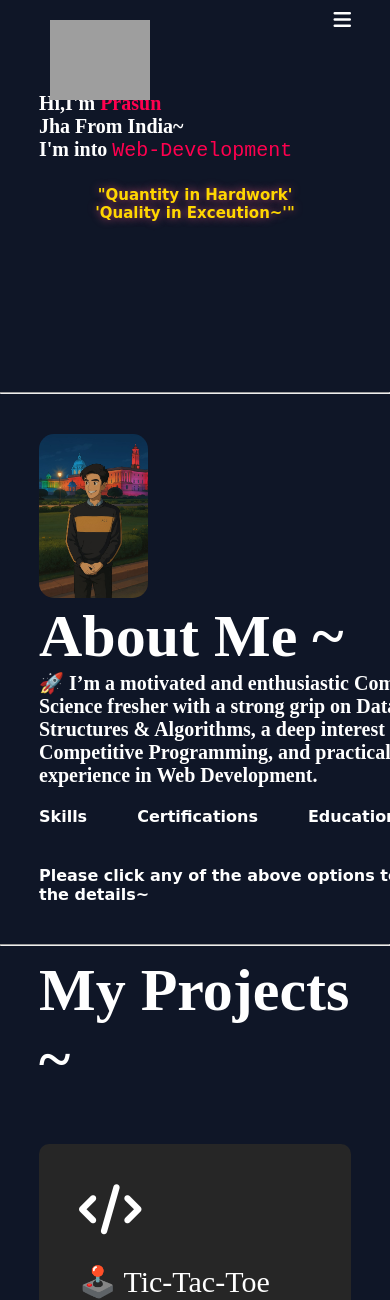
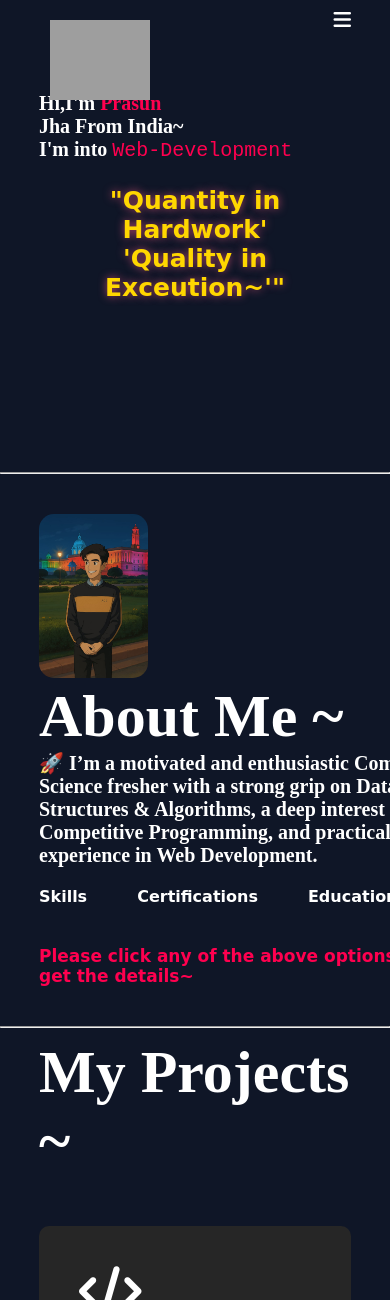
Before and after one commit to prasunjha-codeExplorer/prasuns_port, a plain HTML site: page portfolio-website/index.html in a window 390 px wide. Shown: the top 1300 px of the page. Drawn offline with nearby package versions, Linux system fonts and the light colour scheme; grey boxes are pictures that could not be loaded.

Commit message:
Update style.css

```diff
--- a/portfolio-website/style.css
+++ b/portfolio-website/style.css
@@ -355,10 +355,10 @@ nav ul li a:hover{
 nav .fa-solid{
     display: none;
 }
-#skills{
-    transition: background 0.5s, transform 0.5s;
+#show-details{
+    color:#ff004f;
+    font-size: 20px;
 }
-
 
 /* Making our portfolio responsive for small screens */
 
@@ -368,7 +368,7 @@ nav .fa-solid{
         font-size: 20px;
     }
     #quote{
-        font-size: 15px;
+        font-size: 25px;
         margin-top: 10px;
     }
     .head-logo{
@@ -455,4 +455,8 @@ nav .fa-solid{
     color: #fff;
     font-weight: bolder;
 }
+#show-details{
+    color:#ff004f;
+    font-size: 17px;
 }
+}
```
